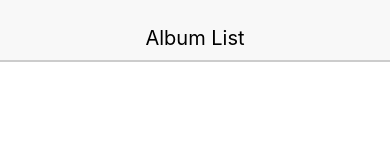
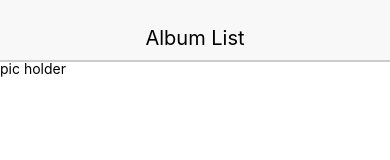
Before and after one commit to AnLuoRidge/RN01, a React Native app: screen / in a window 390 px wide. Shown: the top 160 px of the page. Built offline with nearby package versions, Linux system fonts and the light colour scheme.

Commit message:
use axios to GET

```diff
--- a/App.js
+++ b/App.js
@@ -1,11 +1,25 @@
-import React from 'react';
-import Header from './src/components/header.js';
+import React, { Component } from 'react';
+import { View } from 'react-native'
+import Header from './src/components/header';
+import AlbumList from './src/components/AlbumList';
+import axios from 'axios'
 
-export default class App extends React.Component {
+export default class App extends Component {
+
+    state = { albums:[] };
+
+  componentWillMount() {
+      // axios.get('https://rallycoding.herokuapp.com/api/music_albums')
+      //  .then(response => this.setState({albums: response.data}))
+      //  .catch(error => console.log(error))
+  }
+
   render() {
     return (
-        <Header title={'Album List'} />
-
+        <View>
+            <Header title={'Album List'} />
+            <AlbumList />
+        </View>
     );
   }
 }
--- a/package.json
+++ b/package.json
@@ -2,6 +2,7 @@
   "main": "node_modules/expo/AppEntry.js",
   "private": true,
   "dependencies": {
+    "axios": "^0.17.1",
     "expo": "^24.0.0",
     "react": "16.0.0",
     "react-native": "https://github.com/expo/react-native/archive/sdk-24.0.0.tar.gz"
--- /dev/null
+++ b/src/components/AlbumList.js
@@ -0,0 +1,13 @@
+import React from 'react'
+import { Text, View } from 'react-native'
+
+const AlbumList = () => (
+    <View>
+    <Text>pic holder</Text>
+    </View>
+)
+
+
+
+
+export default AlbumList;
--- a/src/components/header.js
+++ b/src/components/header.js
@@ -3,7 +3,7 @@ import React from 'react'
 import { Text, View } from 'react-native'
 
 // Make a component
-const Header = (props) => { // dont use => ()
+const Header = (props) => {
 
     //const { title } = props
   const { textStyle, viewStyle } = styles // {} is a literal for creating objects. {x, y} is the destructing
```
Also changed, not shown: 1 other file (tests, documents, lock files or other folders).
